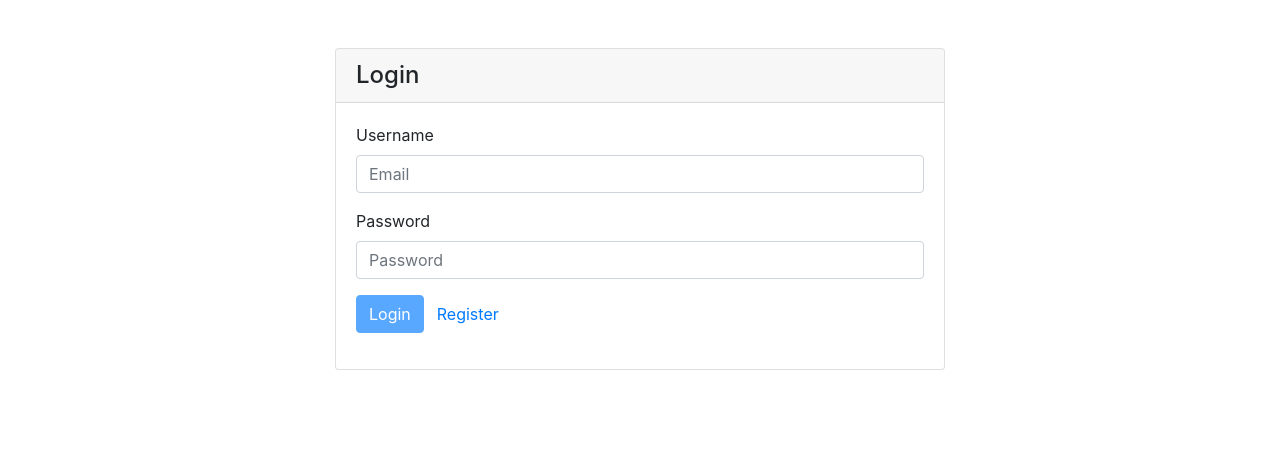
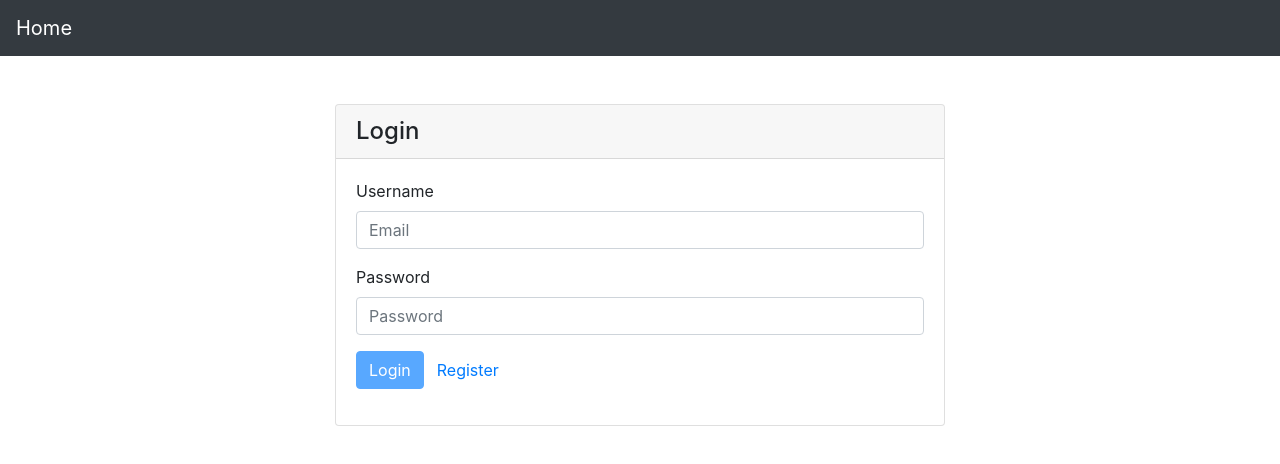
Before and after one commit to chandan-pal/angular-login-register, an Angular app: page /login in a window 1280 px wide. Shown: the top 464 px of the page. Built offline with nearby package versions, Linux system fonts and the light colour scheme.

Commit message:
moved navbar to main app component

```diff
--- a/src/app/app.component.html
+++ b/src/app/app.component.html
@@ -1 +1,11 @@
+<nav class="navbar navbar-expand-sm bg-dark navbar-dark justify-content-end">
+
+  <a class="navbar-brand mr-auto" routerLink="../home">Home</a>
+
+  <button *ngIf="isLoggedIn" class="btn btn-danger ml-auto mr-1" (click)="logout()">Logout</button>
+  <button class="navbar-toggler" type="button" data-toggle="collapse" data-target="#navbarSupportedContent">
+      <span class="navbar-toggler-icon"></span>
+  </button>
+</nav>
+
 <router-outlet></router-outlet>
```
